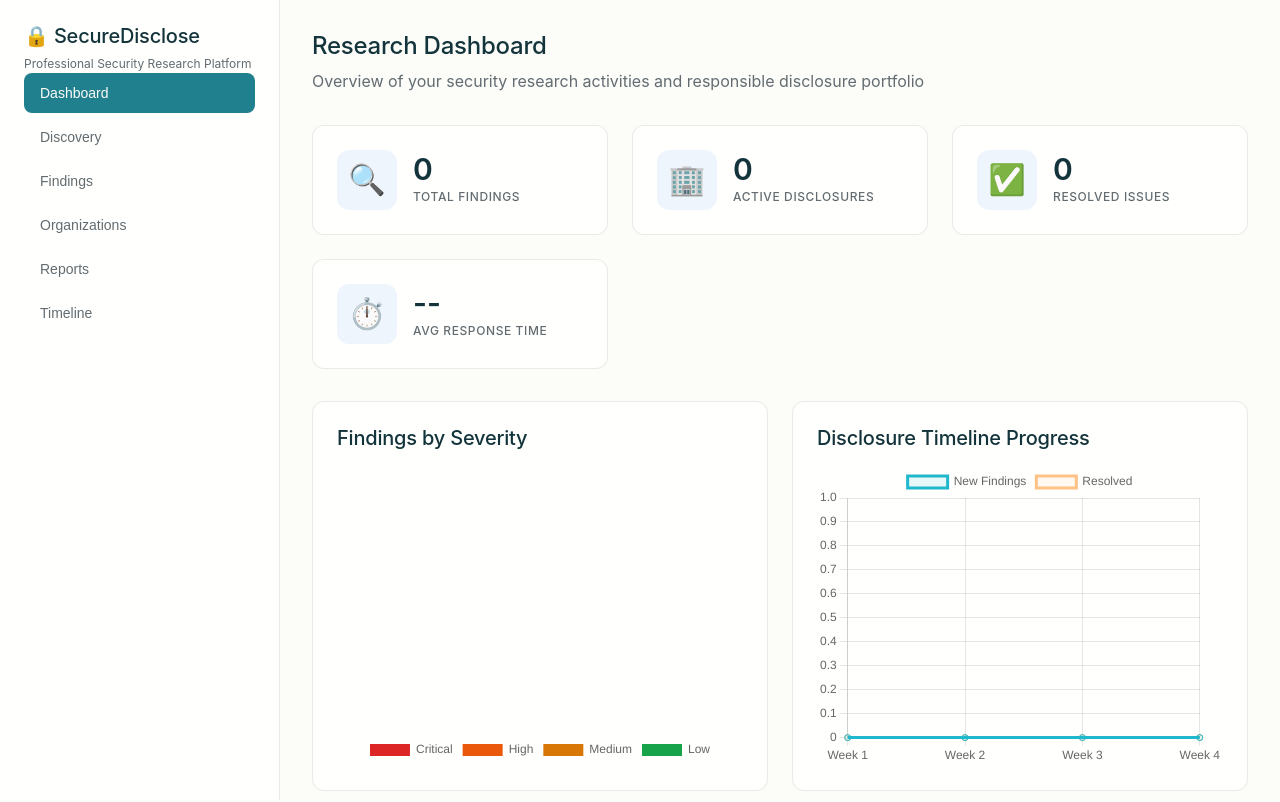
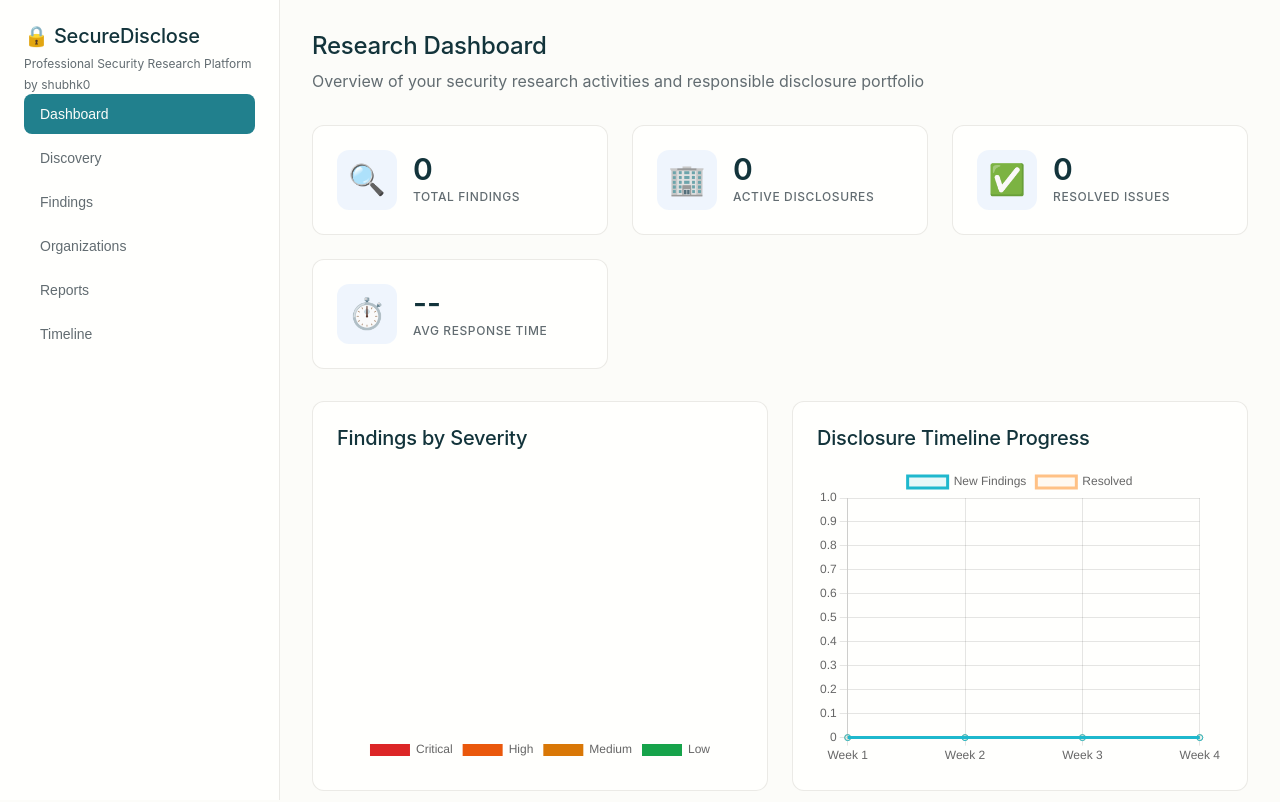
Before and after one commit to Shubhk0/piisearch, a plain HTML site: page index.html in a window 1280 px wide. Shown: the top 802 px of the page. Drawn offline with nearby package versions, Linux system fonts and the light colour scheme; a web font is replaced by a local one.

Commit message:
Update index.html

```diff
--- a/index.html
+++ b/index.html
@@ -13,7 +13,7 @@
         <nav class="nav">
             <div class="nav-brand">
                 <h1>🔒 SecureDisclose</h1>
-                <span class="nav-subtitle">Professional Security Research Platform</span>
+                <span class="nav-subtitle">Professional Security Research Platform by shubhk0</span>
             </div>
             <div class="nav-menu">
                 <button class="nav-item active" data-section="dashboard">Dashboard</button>
```
